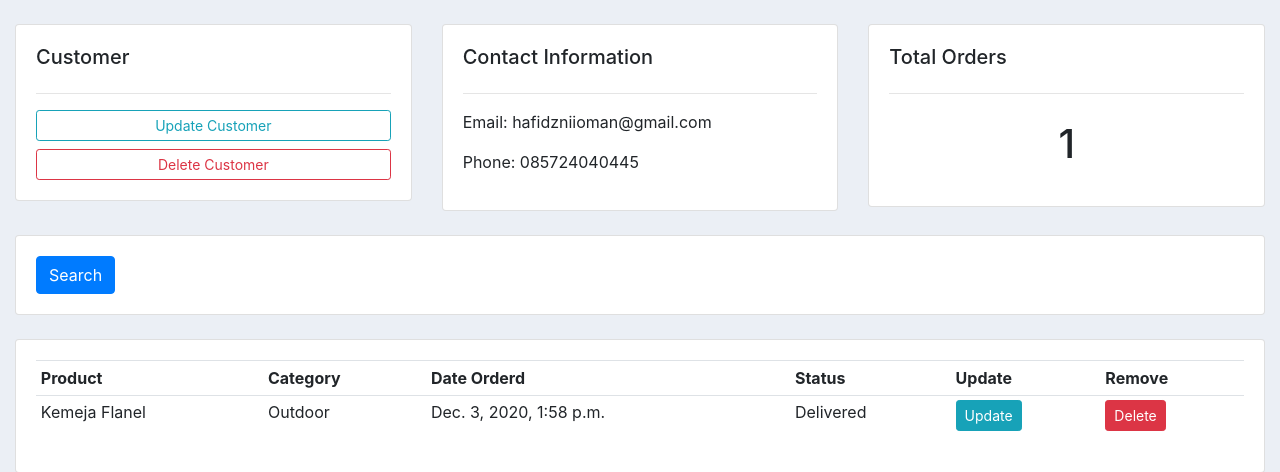
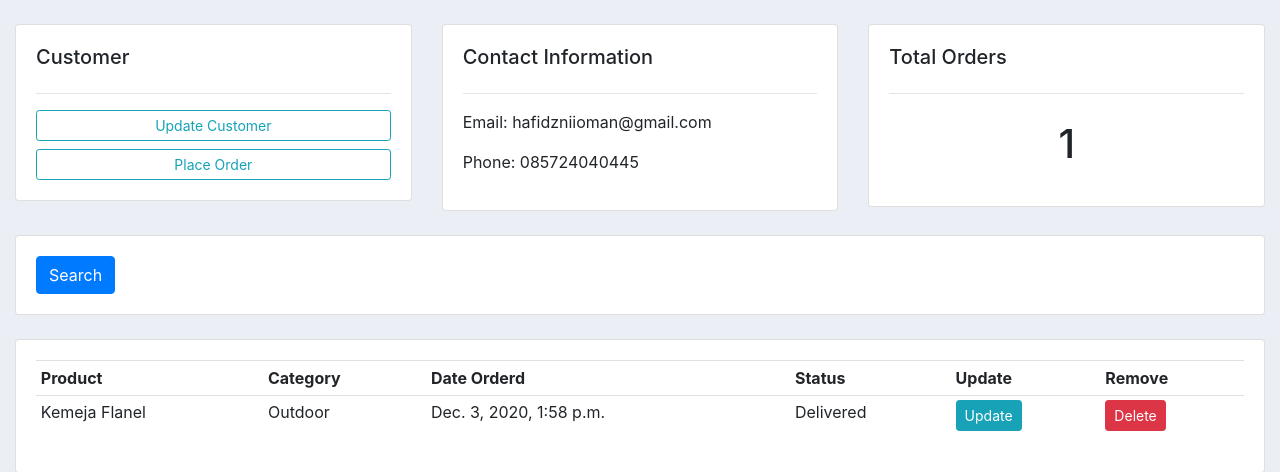
Before and after one commit to hafidzniioman/CRM-TEST, a Django app: page /customer/1/ in a window 1280 px wide. Shown: the part 56-528 px from the top of the page. Run offline with Django 3.2, Linux system fonts and the light colour scheme; data comes from the database, SQL or seed files in the repository; both versions use the stored data as it was after the commit; some libraries are stand-ins or nearby versions.

Commit message:
adding inline formset on order form

```diff
--- a/accounts/templates/accounts/customer.html
+++ b/accounts/templates/accounts/customer.html
@@ -8,7 +8,7 @@
             <h5>Customer</h5>
             <hr>
             <a class="btn btn-outline-info btn-sm btn-block" href="">Update Customer</a>
-            <a class="btn btn-outline-danger btn-sm btn-block" href="">Delete Customer</a>
+            <a class="btn btn-outline-info btn-sm btn-block" href="{% url 'create_order' customer.id %}">Place Order</a>
         </div>
     </div>
 
@@ -60,8 +60,8 @@
                     <td>{{ order.product.category }}</td>
                     <td>{{ order.date_created }}</td>
                     <td>{{ order.status }}</td>
-                    <td><a class="btn btn-sm btn-info" href="">Update</a></td>
-                    <td><a class="btn btn-sm btn-danger" href="">Delete</a></td>
+                    <td><a class="btn btn-sm btn-info" href="{% url 'update_order' order.id %}">Update</a></td>
+                    <td><a class="btn btn-sm btn-danger" href="{% url 'delete_order' order.id %}">Delete</a></td>
                 </tr>
                 {% endfor %}
 			</table>
--- a/accounts/templates/accounts/dashboard.html
+++ b/accounts/templates/accounts/dashboard.html
@@ -32,7 +32,6 @@
 		<h5>LAST 5 ORDERS</h5>
 		<hr>
 		<div class="card card-body">
-            <a class="btn btn-primary btn-sm btn-block" href="{% url 'create_order' %}">Create Order</a>
 			<table class="table table-sm">
 				<tr>
 					<th>Product</th>
--- a/accounts/urls.py
+++ b/accounts/urls.py
@@ -6,7 +6,7 @@ urlpatterns = [
     path('', views.home, name='home'),
     path('products/', views.products, name='products'),
     path('customer/<str:pk_test>/', views.customer, name='customer'),
-    path('create_order/', views.createOrder, name='create_order'),
+    path('create_order/<str:pk>/', views.createOrder, name='create_order'),
     path('update_order/<str:pk>/', views.updateOrder, name='update_order'),
     path('delete_order/<str:pk>/', views.deleteOrder, name='delete_order'),
 ]
--- a/accounts/views.py
+++ b/accounts/views.py
@@ -1,4 +1,5 @@
 from django.shortcuts import render, redirect
+from django.forms import inlineformset_factory
 
 from .models import *
 from .forms import OrderForm
@@ -42,16 +43,18 @@ def customer(request, pk_test):
     }
     return render(request, 'accounts/customer.html', context)
 
-def createOrder(request):
-    form = OrderForm()
+def createOrder(request, pk):
+    OrderFormSet = inlineformset_factory(Customer, Order, fields=('product', 'status'), extra=5)
+    customer = Customer.objects.get(id=pk)
+    formset = OrderFormSet(queryset=Order.objects.none(), instance=customer)
     if request.method == 'POST':
-        form = OrderForm(request.POST)
-        if form.is_valid():
-            form.save()
+        formset = OrderFormSet(request.POST, instance=customer)
+        if formset.is_valid():
+            formset.save()
             return redirect('/')
 
     context = {
-        'form': form,
+        'formset': formset,
     }
 
     return render(request, 'accounts/order_form.html', context)
```
Also changed, not shown: accounts/templates/accounts/delete.html (+13 -6 lines), accounts/templates/accounts/order_form.html (+16 -5 lines), db.sqlite3.
